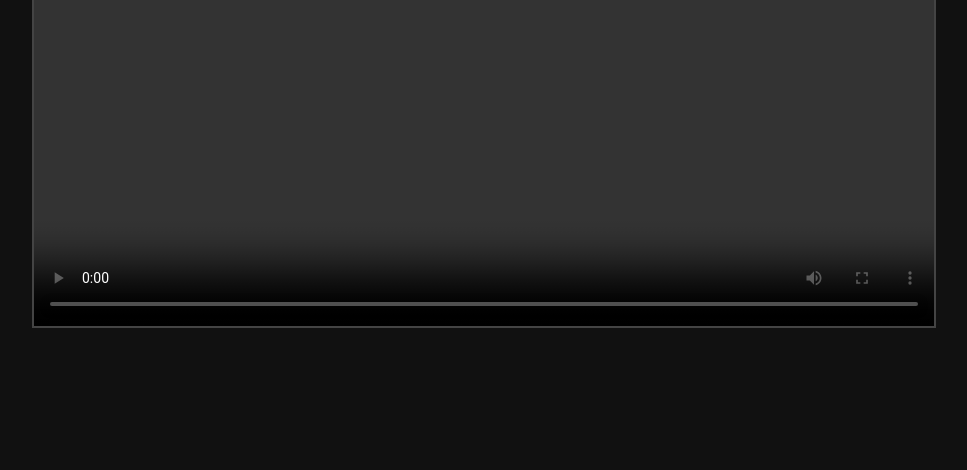
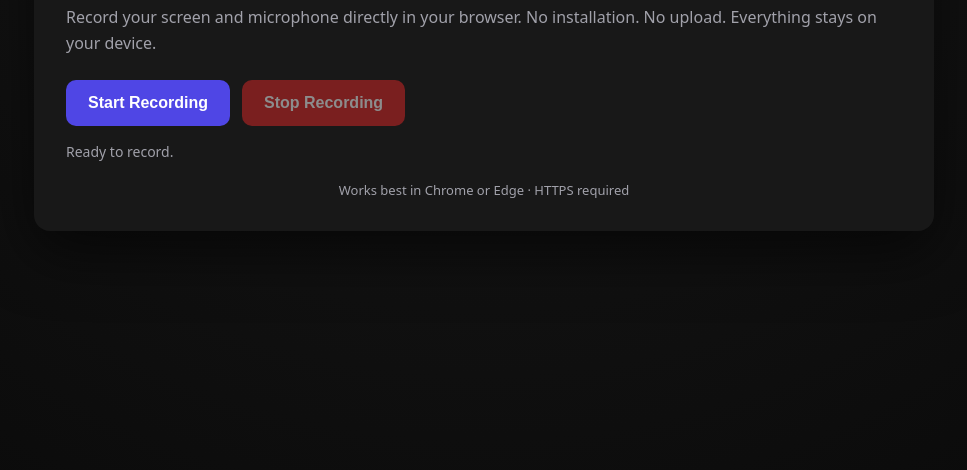
Before and after one commit to matteohaudenschild/screen-recorder, a plain HTML site: page index.html in a window 1280 px wide. Shown: the part 330-800 px from the top of the page, without its empty margins (156-1123 px from the left). Drawn offline with Linux system fonts and the light colour scheme.

Commit message:
Update index.html

```diff
--- a/index.html
+++ b/index.html
@@ -1,41 +1,138 @@
 <!DOCTYPE html>
-<html lang="de">
+<html lang="en">
 <head>
 <meta charset="UTF-8">
-<title>Einfacher Screen Recorder</title>
+<title>Screen Recorder – Simple & Free</title>
+
+<meta name="viewport" content="width=device-width, initial-scale=1.0">
 
 <style>
+:root {
+    --bg: #0f0f0f;
+    --card: #181818;
+    --accent: #4f46e5;
+    --text: #ffffff;
+    --muted: #a1a1aa;
+    --danger: #dc2626;
+}
+
+* {
+    box-sizing: border-box;
+}
+
 body {
-    background: #111;
-    color: #fff;
-    font-family: Arial, sans-serif;
+    margin: 0;
+    background: radial-gradient(circle at top, #1a1a1a, #0a0a0a);
+    color: var(--text);
+    font-family: system-ui, -apple-system, BlinkMacSystemFont, "Segoe UI", sans-serif;
+    display: flex;
+    justify-content: center;
+    align-items: center;
+    min-height: 100vh;
+}
+
+.container {
+    background: var(--card);
+    width: 100%;
+    max-width: 900px;
+    padding: 32px;
+    border-radius: 16px;
+    box-shadow: 0 20px 60px rgba(0,0,0,0.6);
+}
+
+h1 {
+    margin-top: 0;
+    font-size: 2rem;
+}
+
+p {
+    color: var(--muted);
+    line-height: 1.6;
+}
+
+.controls {
+    margin-top: 24px;
+    display: flex;
+    gap: 12px;
+    flex-wrap: wrap;
+}
+
+button {
+    border: none;
+    border-radius: 10px;
+    padding: 14px 22px;
+    font-size: 16px;
+    font-weight: 600;
+    cursor: pointer;
+    transition: transform .1s ease, opacity .2s ease;
+}
+
+button:hover {
+    transform: translateY(-1px);
+}
+
+button:disabled {
+    opacity: .5;
+    cursor: not-allowed;
+}
+
+.start {
+    background: var(--accent);
+    color: white;
+}
+
+.stop {
+    background: var(--danger);
+    color: white;
+}
+
+.status {
+    margin-top: 16px;
+    font-size: 14px;
+    color: var(--muted);
+}
+
+video {
+    margin-top: 24px;
+    width: 100%;
+    border-radius: 12px;
+    background: black;
+    display: none;
+}
+
+.footer {
+    margin-top: 20px;
+    font-size: 13px;
+    color: var(--muted);
     text-align: center;
-    padding: 30px;
-}
-button {
-    font-size: 18px;
-    padding: 10px 20px;
-    margin: 10px;
-    cursor: pointer;
-}
-video {
-    width: 90%;
-    max-width: 900px;
-    margin-top: 20px;
-    border: 2px solid #444;
 }
 </style>
 </head>
 
 <body>
 
-<h1>🎥 Screen Recorder (mit Ton)</h1>
+<div class="container">
+    <h1>🎥 Screen Recorder</h1>
+    <p>
+        Record your screen and microphone directly in your browser.
+        No installation. No upload. Everything stays on your device.
+    </p>
 
-<button id="startBtn">Aufnahme starten</button>
-<button id="stopBtn" disabled>Aufnahme stoppen</button>
+    <div class="controls">
+        <button id="startBtn" class="start">Start Recording</button>
+        <button id="stopBtn" class="stop" disabled>Stop Recording</button>
+    </div>
 
-<br>
-<video id="preview" controls></video>
+    <div id="status" class="status">
+        Ready to record.
+    </div>
+
+    <video id="preview" controls></video>
+
+    <div class="footer">
+        Works best in Chrome or Edge · HTTPS required
+    </div>
+</div>
 
 <script>
 let mediaRecorder;
@@ -44,21 +141,19 @@ let recordedChunks = [];
 const startBtn = document.getElementById("startBtn");
 const stopBtn = document.getElementById("stopBtn");
 const preview = document.getElementById("preview");
+const statusText = document.getElementById("status");
 
 startBtn.onclick = async () => {
     try {
-        // Bildschirm auswählen
         const screenStream = await navigator.mediaDevices.getDisplayMedia({
             video: { frameRate: 30 },
-            audio: true   // Tab-Audio (wenn erlaubt)
+            audio: true
         });
 
-        // Mikrofon
         const micStream = await navigator.mediaDevices.getUserMedia({
             audio: true
         });
 
-        // Alle Tracks kombinieren
         const tracks = [
             ...screenStream.getVideoTracks(),
             ...screenStream.getAudioTracks(),
@@ -78,23 +173,25 @@ startBtn.onclick = async () => {
             const blob = new Blob(recordedChunks, { type: "video/webm" });
             const url = URL.createObjectURL(blob);
 
-            preview.srcObject = null;
             preview.src = url;
+            preview.style.display = "block";
             preview.play();
 
-            // Automatischer Download
             const a = document.createElement("a");
             a.href = url;
             a.download = "screen-recording.webm";
             a.click();
+
+            statusText.textContent = "Recording finished. Video downloaded.";
         };
 
         mediaRecorder.start();
         startBtn.disabled = true;
         stopBtn.disabled = false;
+        statusText.textContent = "Recording… Choose what to share.";
 
     } catch (err) {
-        alert("Fehler: " + err.message);
+        statusText.textContent = "Error: " + err.message;
     }
 };
 
@@ -102,6 +199,7 @@ stopBtn.onclick = () => {
     mediaRecorder.stop();
     startBtn.disabled = false;
     stopBtn.disabled = true;
+    statusText.textContent = "Processing recording…";
 };
 </script>
 
```
